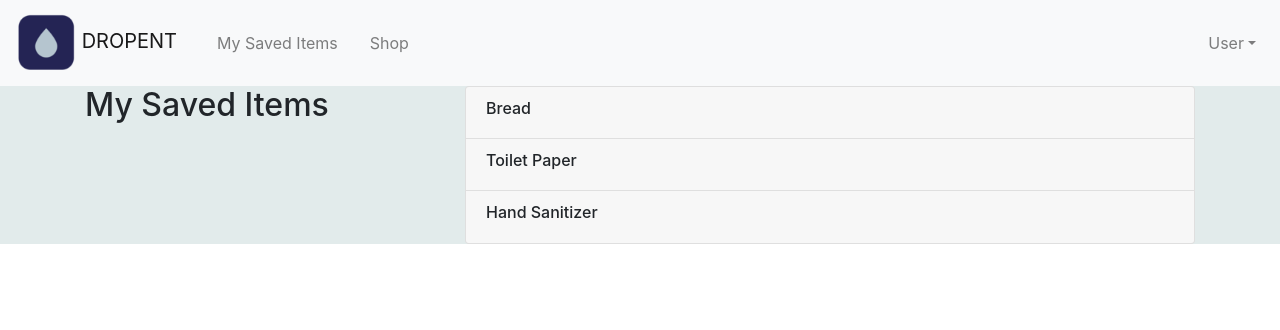
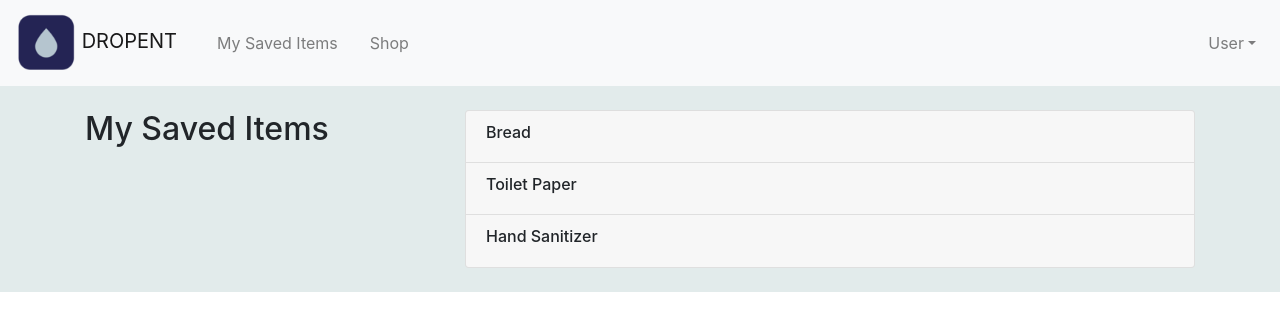
Before and after one commit to Parch1/Dropent, a React (Create React App) app in the folder frontend/dropent/: page /saved in a window 1280 px wide. Shown: the top 330 px of the page. Built offline with nearby package versions, Linux system fonts and the light colour scheme.

Commit message:
cleanup code

```diff
--- a/frontend/dropent/src/components/Page_Alerts.js
+++ b/frontend/dropent/src/components/Page_Alerts.js
@@ -41,7 +41,7 @@ class Alerts extends React.Component {
   render() {
     return (
       <Container>
-        <Row className="justify-content-md-center">
+        <Row className="py-4 justify-content-md-center">
           <Col md="4">
             <h2>My Saved Items</h2>
           </Col>
--- a/frontend/dropent/src/components/Page_Shop.js
+++ b/frontend/dropent/src/components/Page_Shop.js
@@ -40,7 +40,7 @@ class Shop extends Component {
     return (
       <Container>
         <Row className="justify-content-md-center">
-          <Col sm="12">
+          <Col>
             <div onClick={this.handleChange}>
               <ShopHeader></ShopHeader>
             </div>
@@ -54,7 +54,7 @@ class Shop extends Component {
         </Row>
 
         <Row className="justify-content-md-center">
-          <Col md="12">
+          <Col>
             <Rectangle aspectRatio={[100, 1]}>
               <div style={{ background: '#DBDFE1', width: '100%', height: '100%', align:'left' }} />
             </Rectangle>
```
Also changed, not shown: frontend/dropent/src/components/ShopHeader.js (+0 -20 lines).
